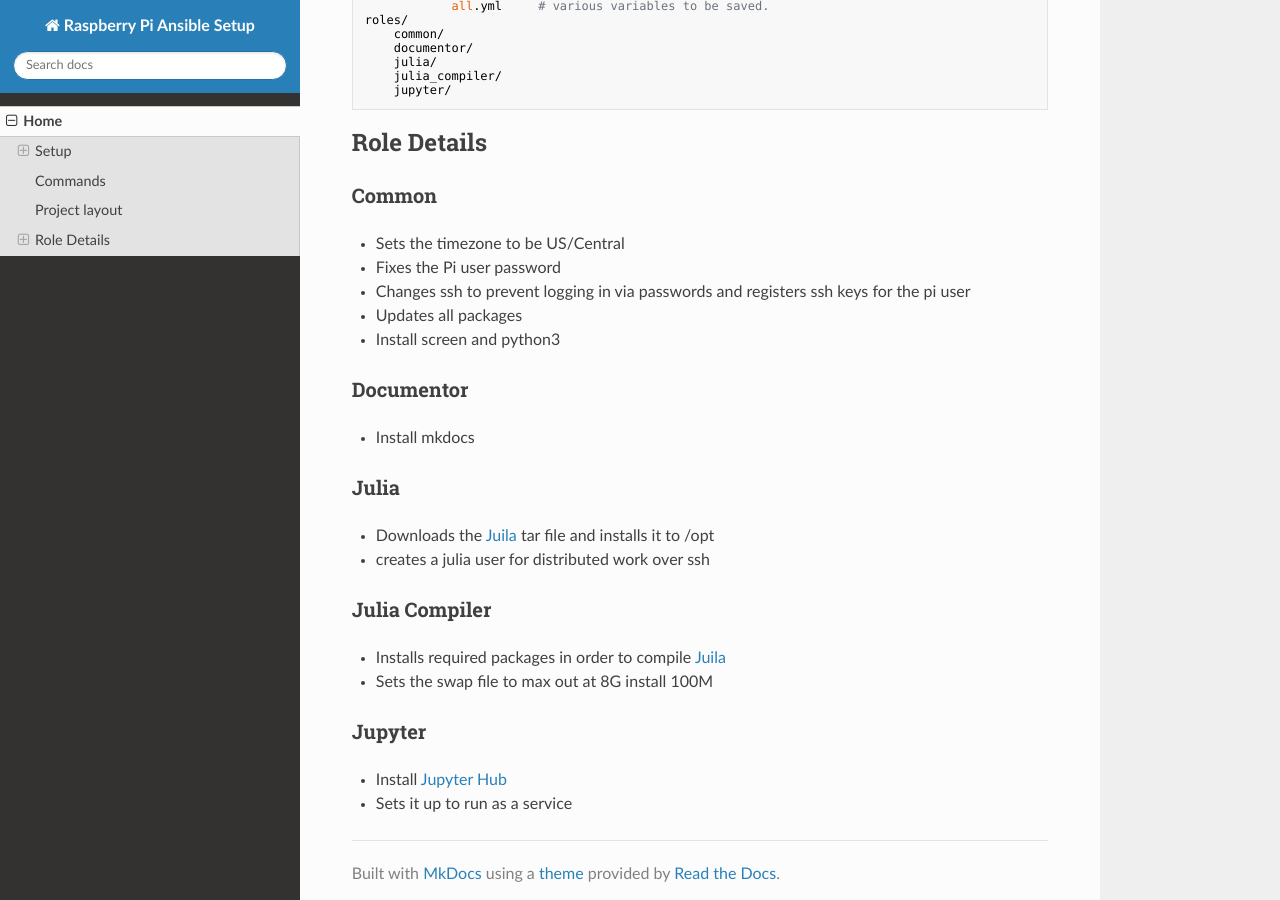
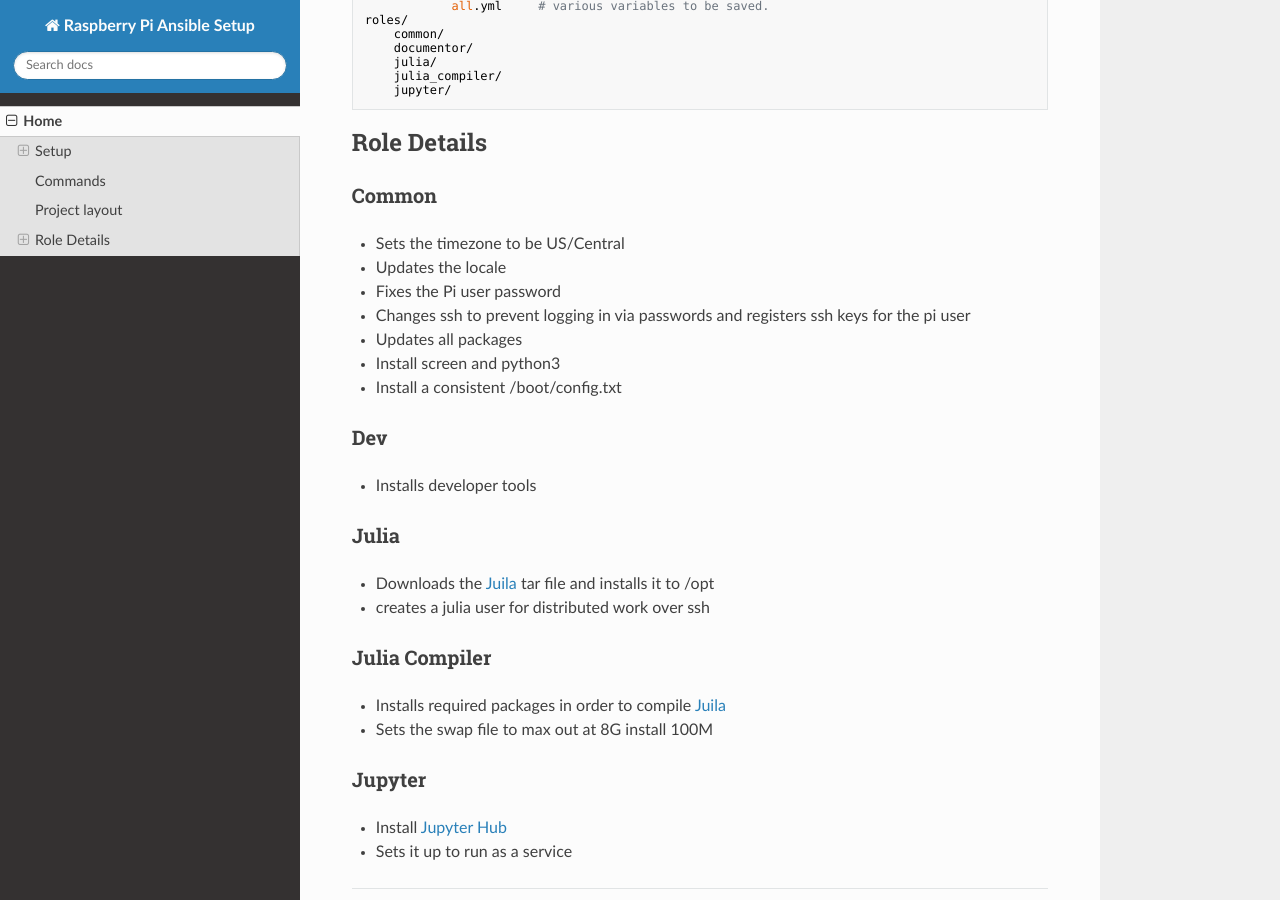
Before and after one commit to bbrietzke/anisble, an MkDocs documentation site: the page built from docs/index.md, in a window 1280 px wide and 900 px high, scrolled down 1001 px. Built offline with MkDocs 1.6.1, drawn with Linux system fonts in a browser that asks for light colours; nearby versions of some CDN libraries.

Commit message:
Updating docs.

```diff
--- a/docs/index.md
+++ b/docs/index.md
@@ -42,13 +42,15 @@
 ## Role Details
 ### Common
 * Sets the timezone to be US/Central
+* Updates the locale
 * Fixes the Pi user password
 * Changes ssh to prevent logging in via passwords and registers ssh keys for the pi user
 * Updates all packages
 * Install screen and python3
+* Install a consistent /boot/config.txt
 
-### Documentor
-* Install mkdocs
+### Dev
+* Installs developer tools
 
 ### Julia
 * Downloads the [Juila](https://julialang.org/) tar file and installs it to /opt
```
